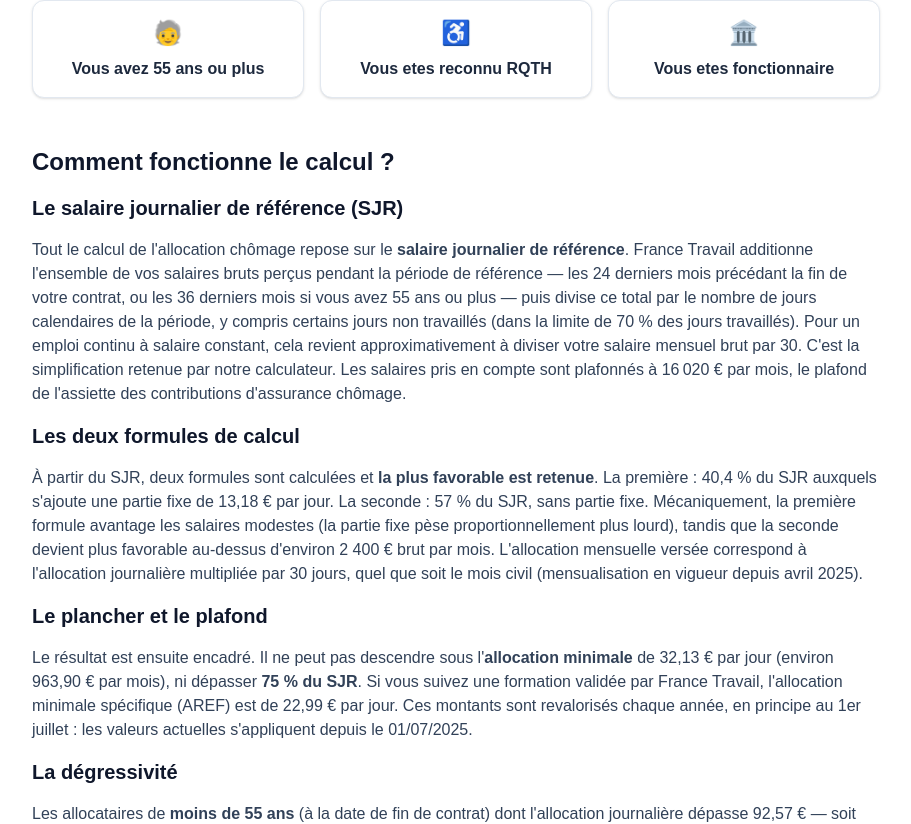
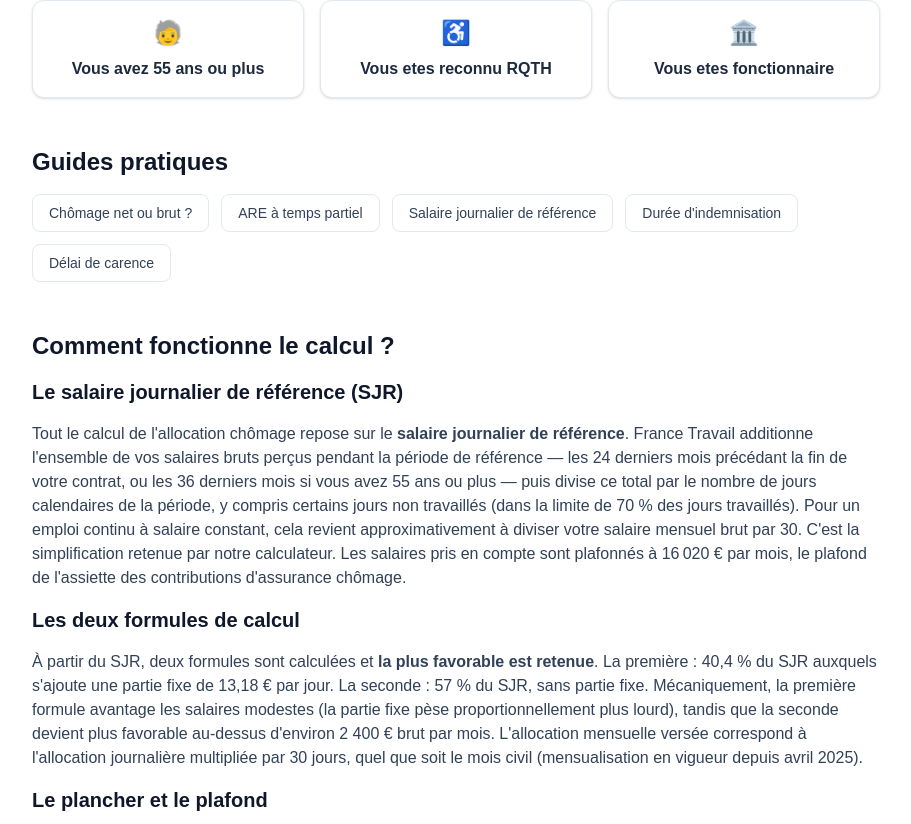
Before and after one commit to ectoplasma44-beep/calculateur-chomage, a Next.js app: page / in a window 1280 px wide. Shown: the part 1210-2034 px from the top of the page, without its empty margins (184-1095 px from the left). Built offline with nearby package versions, Linux system fonts and the light colour scheme.

Commit message:
fix: liens internes chomage-net-brut et temps-partiel

```diff
--- a/src/app/cumul-emploi-chomage/page.tsx
+++ b/src/app/cumul-emploi-chomage/page.tsx
@@ -325,6 +325,12 @@ export default function CumulEmploiChomage() {
           <Link href="/rupture-conventionnelle" className="rounded-lg border border-slate-200 bg-white px-4 py-2 text-sm text-slate-700 hover:border-blue-300 hover:text-blue-700">
             Rupture conventionnelle
           </Link>
+          <Link href="/temps-partiel" className="rounded-lg border border-slate-200 bg-white px-4 py-2 text-sm text-slate-700 hover:border-blue-300 hover:text-blue-700">
+            ARE &agrave; temps partiel
+          </Link>
+          <Link href="/chomage-net-brut" className="rounded-lg border border-slate-200 bg-white px-4 py-2 text-sm text-slate-700 hover:border-blue-300 hover:text-blue-700">
+            Ch&ocirc;mage net ou brut&nbsp;?
+          </Link>
         </div>
       </nav>
     </main>
--- a/src/app/page.tsx
+++ b/src/app/page.tsx
@@ -131,6 +131,27 @@ export default function Home() {
       </section>
 
       <section className="mt-12">
+        <h2 className="text-2xl font-bold text-slate-900">Guides pratiques</h2>
+        <div className="mt-4 flex flex-wrap gap-3">
+          <Link href="/chomage-net-brut" className="rounded-lg border border-slate-200 bg-white px-4 py-2 text-sm text-slate-700 hover:border-blue-300 hover:text-blue-700">
+            Ch&ocirc;mage net ou brut&nbsp;?
+          </Link>
+          <Link href="/temps-partiel" className="rounded-lg border border-slate-200 bg-white px-4 py-2 text-sm text-slate-700 hover:border-blue-300 hover:text-blue-700">
+            ARE &agrave; temps partiel
+          </Link>
+          <Link href="/salaire-journalier-reference" className="rounded-lg border border-slate-200 bg-white px-4 py-2 text-sm text-slate-700 hover:border-blue-300 hover:text-blue-700">
+            Salaire journalier de r&eacute;f&eacute;rence
+          </Link>
+          <Link href="/duree-indemnisation" className="rounded-lg border border-slate-200 bg-white px-4 py-2 text-sm text-slate-700 hover:border-blue-300 hover:text-blue-700">
+            Dur&eacute;e d&apos;indemnisation
+          </Link>
+          <Link href="/delai-carence-chomage" className="rounded-lg border border-slate-200 bg-white px-4 py-2 text-sm text-slate-700 hover:border-blue-300 hover:text-blue-700">
+            D&eacute;lai de carence
+          </Link>
+        </div>
+      </section>
+
+      <section className="mt-12">
         <h2 className="text-2xl font-bold text-slate-900">Comment fonctionne le calcul&nbsp;?</h2>
 
         <div className="prose-slate mt-4 space-y-4 text-slate-700">
--- a/src/app/salaire-journalier-reference/page.tsx
+++ b/src/app/salaire-journalier-reference/page.tsx
@@ -411,6 +411,18 @@ export default function SalaireJournalierReference() {
           >
             Rupture conventionnelle
           </Link>
+          <Link
+            href="/chomage-net-brut"
+            className="rounded-lg border border-slate-200 bg-white px-4 py-2 text-sm text-slate-700 hover:border-blue-300 hover:text-blue-700"
+          >
+            Ch&ocirc;mage net ou brut&nbsp;?
+          </Link>
+          <Link
+            href="/temps-partiel"
+            className="rounded-lg border border-slate-200 bg-white px-4 py-2 text-sm text-slate-700 hover:border-blue-300 hover:text-blue-700"
+          >
+            ARE &agrave; temps partiel
+          </Link>
         </div>
       </nav>
     </main>
```
